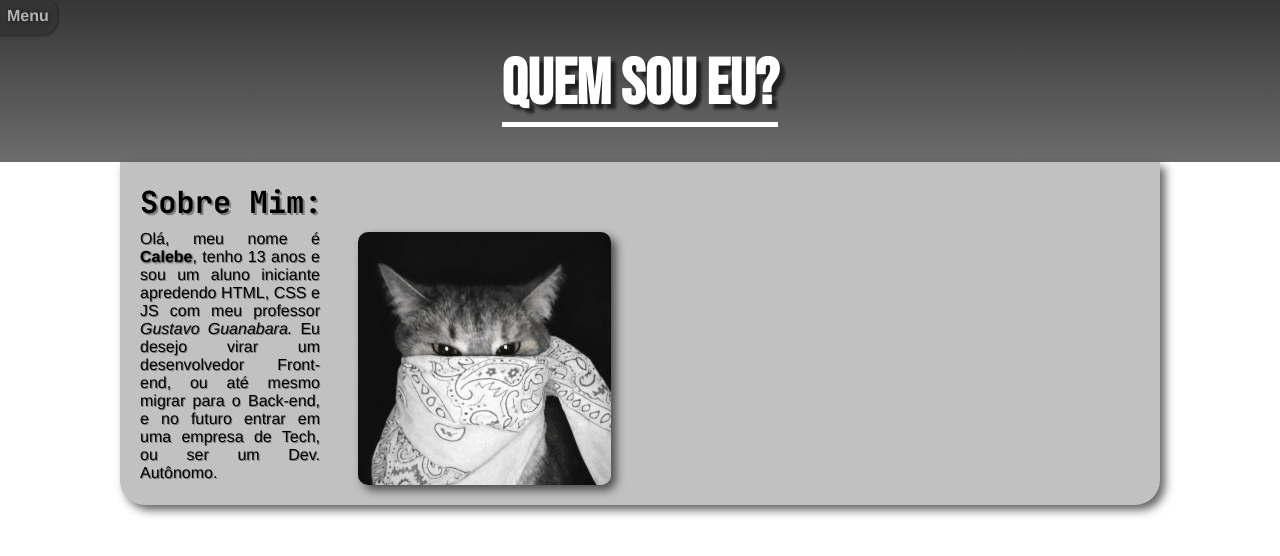
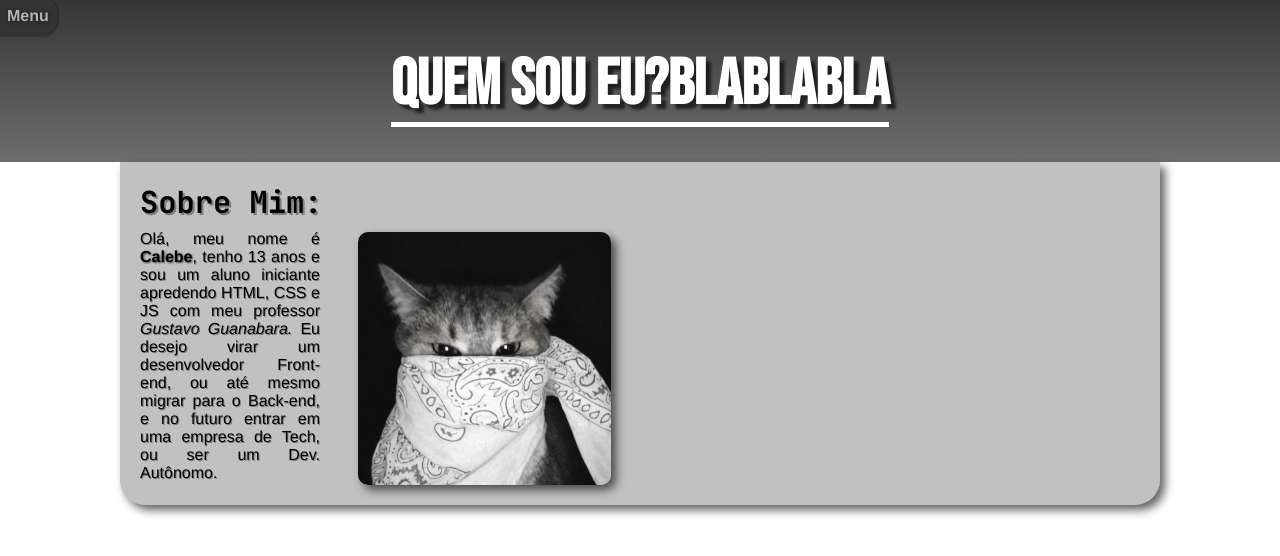
Before and after one commit to calebedevs/quem-sou-eu, a plain HTML site: page index.html in a window 1280 px wide. Drawn offline with Linux system fonts and the light colour scheme; a web font is replaced by a local one.

Commit message:
Update index.html

```diff
--- a/index.html
+++ b/index.html
@@ -8,7 +8,7 @@
 </head>
 <body>
     <header>
-        <h1>Quem sou Eu?</h1>
+        <h1>Quem sou Eu?BLABLABLA   </h1>
 
         <nav>
             <a href="#">Menu</a>
```
